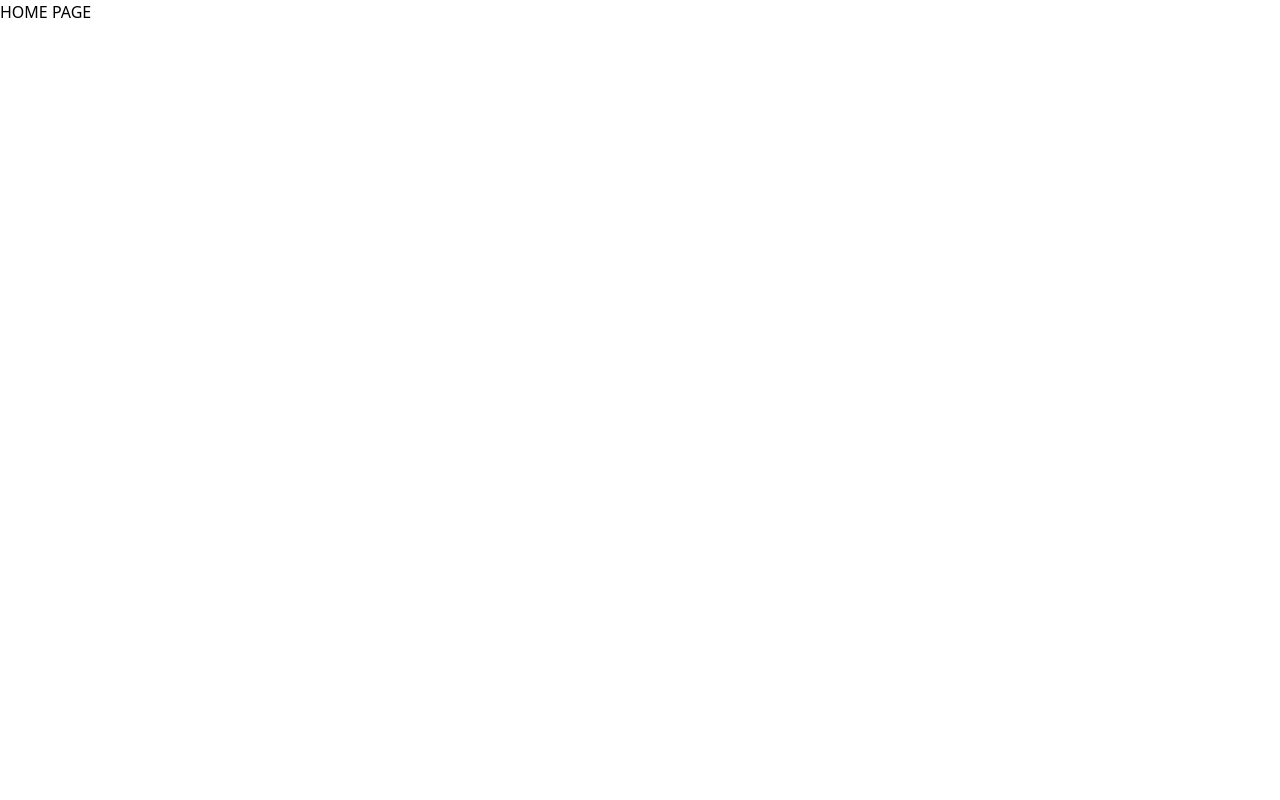
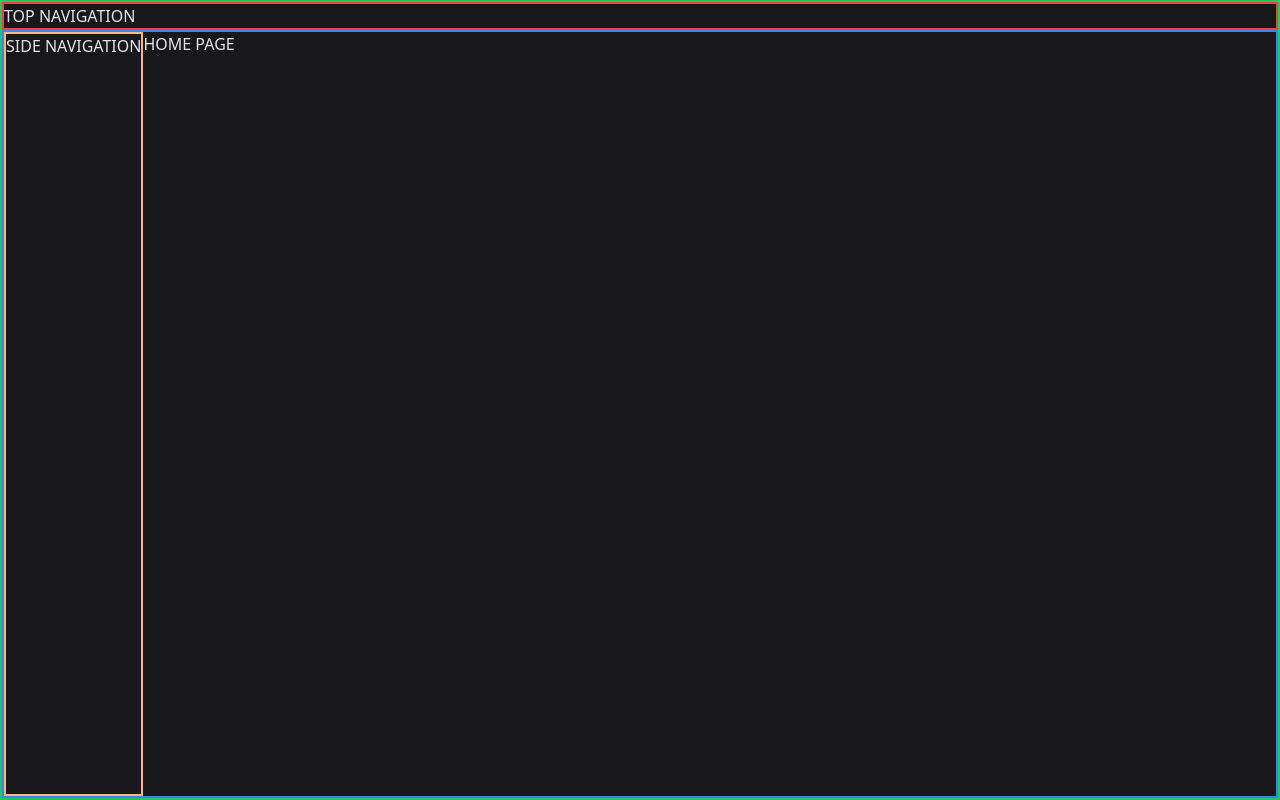
Before and after one commit to adamhartman5/youtube-ui-clone, a Next.js app: page / in a window 1280 px wide. Built offline with nearby package versions, Linux system fonts and the light colour scheme.

Commit message:
Finish skeleton layout

```diff
--- a/app/layout.tsx
+++ b/app/layout.tsx
@@ -12,7 +12,15 @@ export default function RootLayout({
 }) {
   return (
     <html lang="en">
-      <body>{children}</body>
+      <body className='bg-zinc-900 text-zinc-200'>
+        <div className='flex flex-col border-2 border-green-500 h-screen'>
+          <div className='border-2 border-red-500 flex flex-col'>TOP NAVIGATION</div>
+          <div className='flex border-2 border-blue-500 flex-1'>
+            <div className='border-2 border-orange-300'>SIDE NAVIGATION</div>
+            { children }
+          </div>
+        </div>
+      </body>
     </html>
   )
 }
```
